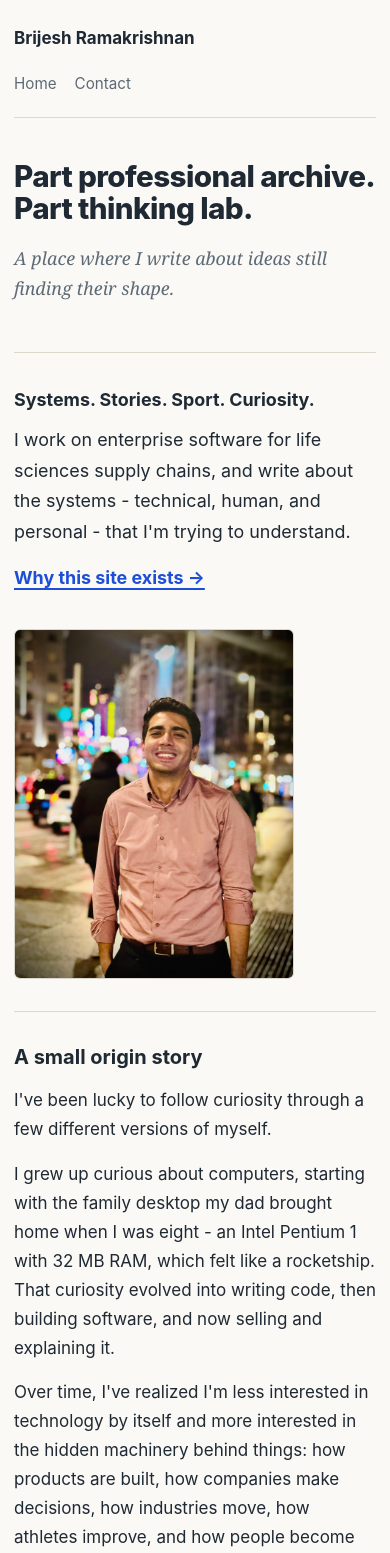
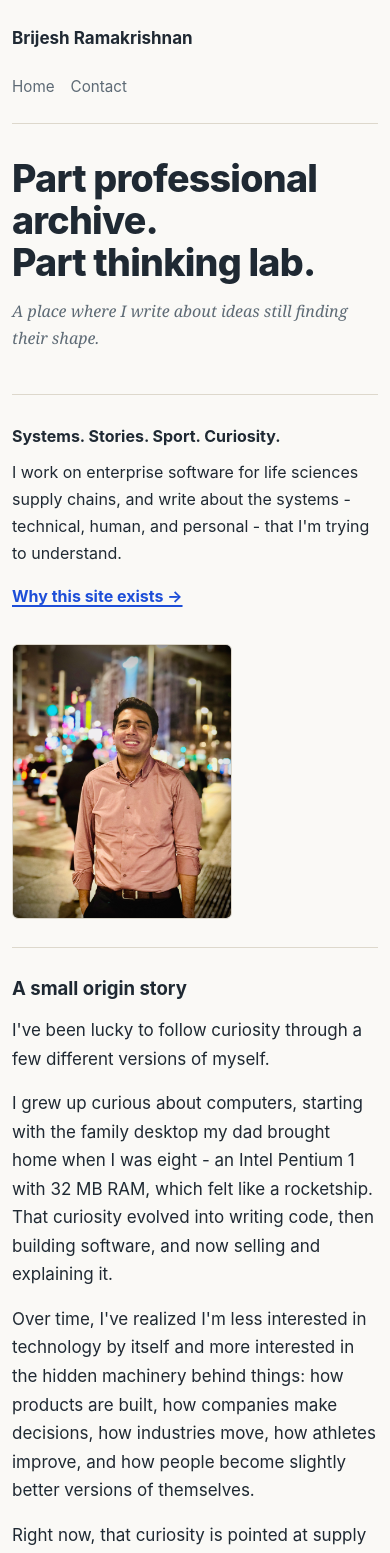
Before and after one commit to halfadev/brijesh-lab, a Next.js app: page / in a window 390 px wide. Shown: the top 1553 px of the page. Built offline with nearby package versions, Linux system fonts and the light colour scheme.

Commit message:
Improve mobile layout

```diff
--- a/app/globals.css
+++ b/app/globals.css
@@ -14,6 +14,7 @@
 
 html {
   scroll-behavior: smooth;
+  -webkit-text-size-adjust: 100%;
 }
 
 body {
@@ -87,6 +88,9 @@ li + li {
 .nav a {
   color: var(--muted);
   text-decoration: none;
+  min-height: 32px;
+  display: inline-flex;
+  align-items: center;
 }
 
 .nav a:hover {
@@ -144,6 +148,7 @@ li + li {
 
 .portrait {
   margin: 0;
+  justify-self: end;
 }
 
 .portrait img {
@@ -303,11 +308,13 @@ li + li {
 @media (max-width: 640px) {
   body {
     font-size: 17px;
+    line-height: 1.68;
   }
 
   .site-shell {
-    width: min(100% - 28px, 720px);
+    width: min(100% - 24px, 720px);
     padding-top: 24px;
+    padding-bottom: 42px;
   }
 
   .site-header,
@@ -319,22 +326,87 @@ li + li {
   .nav,
   .footer-links {
     justify-content: flex-start;
+    gap: 6px 16px;
   }
 
   .hero {
-    padding-top: 42px;
+    padding: 34px 0 26px;
+  }
+
+  .hero h1 {
+    margin-bottom: 14px;
+    font-size: clamp(1.75rem, 10vw, 2.35rem);
+    line-height: 1.12;
+  }
+
+  .hero-subheading,
+  .intro-copy p {
+    font-size: 1rem;
   }
 
   .intro-panel {
     grid-template-columns: 1fr;
-    gap: 20px;
+    gap: 18px;
+    padding: 28px 0;
   }
 
   .portrait {
-    max-width: 280px;
+    justify-self: start;
+    max-width: 220px;
+  }
+
+  .section {
+    padding: 28px 0;
+  }
+
+  .section h2 {
+    font-size: 1.16rem;
+  }
+
+  .privacy-receipt {
+    padding: 14px;
   }
 
   .receipt-grid {
     grid-template-columns: 1fr;
+    gap: 10px;
+  }
+
+  .article-main {
+    padding: 34px 0 18px;
+  }
+
+  .article-title {
+    font-size: clamp(1.8rem, 9vw, 2.35rem);
+    line-height: 1.15;
+  }
+
+  .article-dek {
+    margin-bottom: 28px;
+    font-size: 1rem;
+  }
+
+  .article p {
+    font-size: 1rem;
+    line-height: 1.72;
+    margin-bottom: 1.05rem;
   }
 }
+
+@media (max-width: 380px) {
+  .site-header {
+    gap: 10px;
+  }
+
+  .brand {
+    font-size: 0.96rem;
+  }
+
+  .nav {
+    font-size: 0.92rem;
+  }
+
+  .hero h1 {
+    font-size: 1.65rem;
+  }
+}
```
